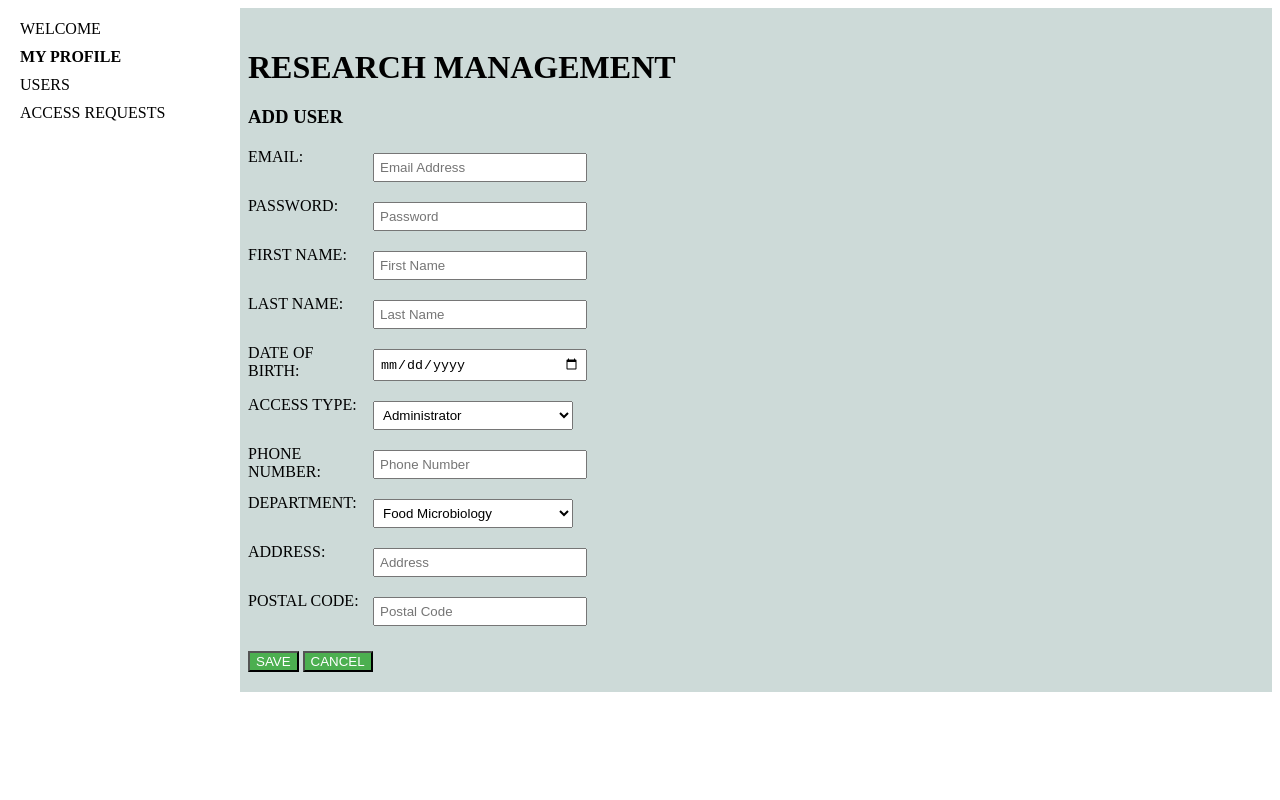
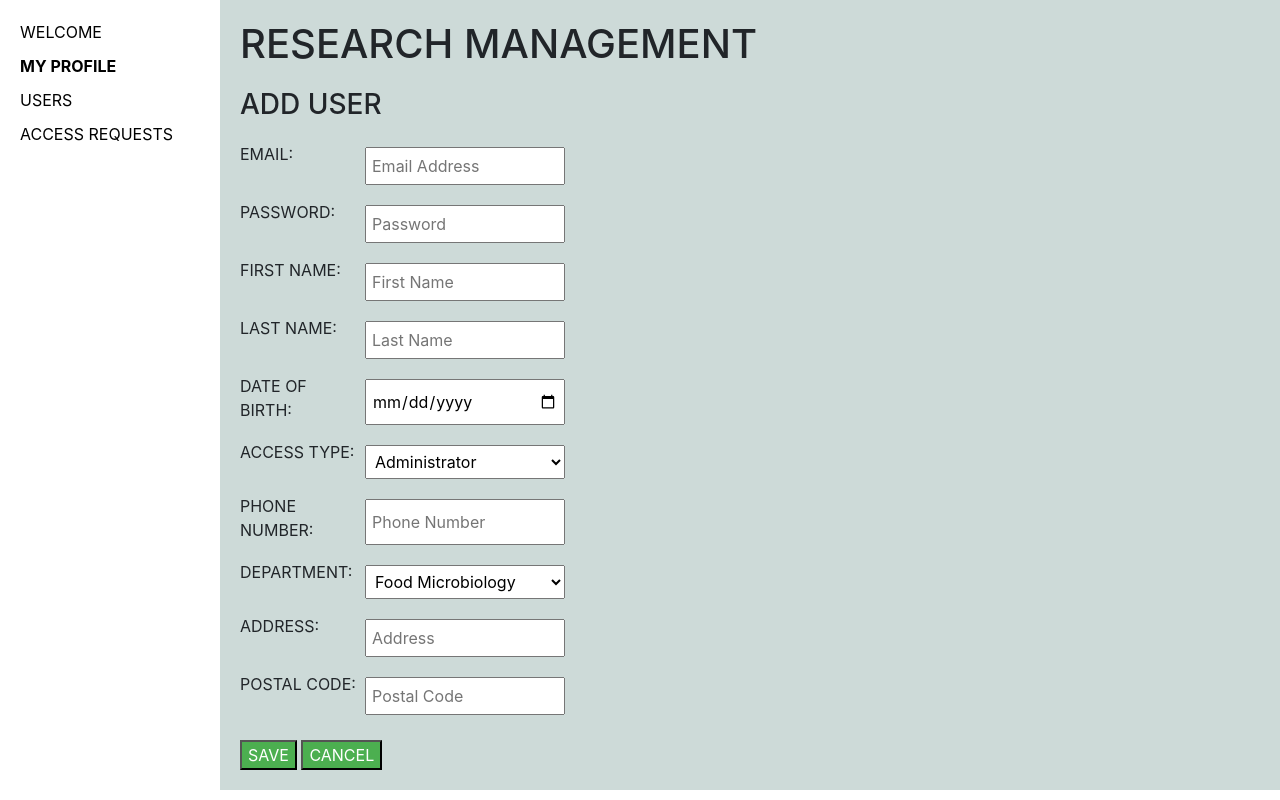
Before and after one commit to METEOR619/SLIDER, a plain HTML site: page user.html in a window 1280 px wide. Drawn offline with nearby package versions, Linux system fonts and the light colour scheme.

Commit message:
Add files via upload

```diff
--- /dev/null
+++ b/log-in.css
@@ -0,0 +1,45 @@
+.container {
+    max-width: 400px;
+    margin: 0 auto;
+    padding: 20px;
+    text-align: center;
+  }
+
+  h1 {
+    font-size: 24px;
+    margin-bottom: 20px;
+  }
+
+  .form-group {
+    margin-bottom: 10px;
+  }
+
+  label {
+    display: block;
+    font-weight: bold;
+  }
+
+  input[type="text"],
+  input[type="password"] {
+    padding: 8px;
+    width: 100%;
+    box-sizing: border-box;
+  }
+
+  button {
+    padding: 10px 20px;
+    background-color: #4CAF50;
+    color: white;
+    border: none;
+    cursor: pointer;
+    margin-top: 10px;
+  }
+
+  button[type="button"] {
+    background-color: #ccc;
+  }
+
+  .button-group {
+    display: flex;
+    justify-content: center;
+  }
--- a/user.html
+++ b/user.html
@@ -5,6 +5,7 @@
     <meta charset="UTF-8">
     <meta http-equiv="X-UA-Compatible" content="IE=edge">
     <meta name="viewport" content="width=device-width, initial-scale=1.0">
+    <link rel="stylesheet" href="https://maxcdn.bootstrapcdn.com/bootstrap/4.5.2/css/bootstrap.min.css">
     <link rel="stylesheet" type="text/css" href="user.css">
     <title>Document</title>
 </head>
@@ -72,6 +73,9 @@
         <button class="cancelBtn">CANCEL</button>
     </div>
 
+    <script src="https://ajax.googleapis.com/ajax/libs/jquery/3.5.1/jquery.min.js"></script>
+    <script src="https://cdnjs.cloudflare.com/ajax/libs/popper.js/1.16.0/umd/popper.min.js"></script>
+    <script src="https://maxcdn.bootstrapcdn.com/bootstrap/4.5.2/js/bootstrap.min.js"></script>
     <script>
         document.getElementById('userNav').addEventListener('click', function () {
             document.getElementById('userForm').style.display = 'block';
```
Also changed, not shown: edit.html (+4 -0 lines), logIn.html (added, +30 -0 lines).
